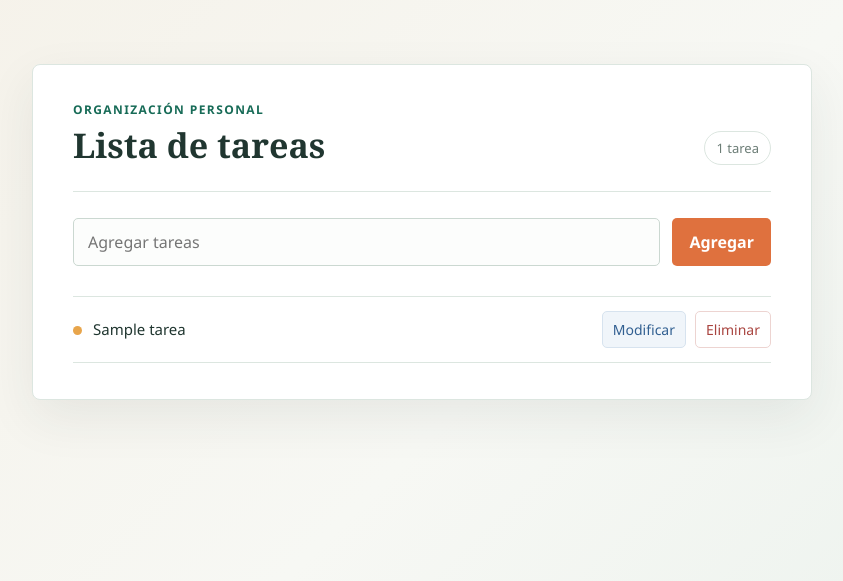
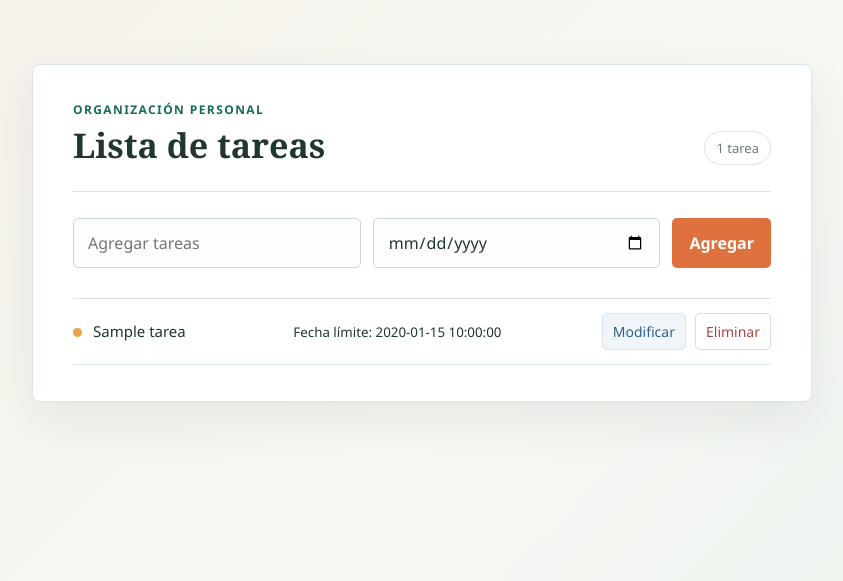
Before and after one commit to Stevensgm/mini-proyecto-tareas, a Flask app: page / in a window 1280 px wide. Shown: the top 581 px of the page, without its empty margins (218-1061 px from the left). Run offline with Flask 3, Linux system fonts and the light colour scheme; a database or web service that is not in the repository returns one stand-in record (values such as "Sample title"); some libraries are stand-ins or nearby versions.

Commit message:
feat: agregar validacion de fechas limite

```diff
--- a/app.py
+++ b/app.py
@@ -3,6 +3,7 @@ import time
 import psycopg2
 import psycopg2.extras
 from flask import Flask, render_template, request, redirect
+from datetime import date
 
 app = Flask(__name__)
 
@@ -11,6 +12,15 @@ DB_NAME = os.environ.get("DB_NAME", "tareas_db")
 DB_USER = os.environ.get("DB_USER", "tareas_user")
 DB_PASSWORD = os.environ.get("DB_PASSWORD", "tareas_pass")
 
+def validar_fecha_limite(fecha):
+    if not fecha:
+        return False
+
+    try:
+        fecha_convertida = date.fromisoformat(fecha)
+        return fecha_convertida >= date.today()
+    except ValueError:
+        return False
 
 def get_connection():
     intentos = 0
@@ -34,7 +44,7 @@ def get_connection():
 def index():
     conn = get_connection()
     cur = conn.cursor()
-    cur.execute("SELECT id, tarea FROM tareas ORDER BY id")
+    cur.execute("SELECT id, tarea, fecha_limite FROM tareas ORDER BY id")
     tareas = cur.fetchall()
     cur.close()
     conn.close()
@@ -43,12 +53,21 @@ def index():
 
 @app.route("/crear", methods=["POST"])
 def crear():
-    tarea = request.form["tarea"].strip()
+    tarea = request.form.get("tarea", "").strip()
+    fecha_limite = request.form.get("fecha_limite", "")
 
     if tarea:
+        if not validar_fecha_limite(fecha_limite):
+            return "Fecha límite inválida. Debe ser hoy o una fecha futura.", 400
+
         conn = get_connection()
         cur = conn.cursor()
-        cur.execute("INSERT INTO tareas (tarea) VALUES (%s)", (tarea,))
+
+        cur.execute(
+            "INSERT INTO tareas (tarea, fecha_limite) VALUES (%s, %s)",
+            (tarea, fecha_limite)
+        )
+
         conn.commit()
         cur.close()
         conn.close()
--- a/db/init.sql
+++ b/db/init.sql
@@ -2,8 +2,12 @@
 
 CREATE TABLE IF NOT EXISTS tareas (
     id SERIAL PRIMARY KEY,
-    tarea TEXT NOT NULL
+    tarea TEXT NOT NULL,
+    fecha_limite DATE NOT NULL DEFAULT CURRENT_DATE,
 );
+
+ALTER TABLE tareas
+ADD COLUMN IF NOT EXISTS fecha_limite DATE NOT NULL DEFAULT CURRENT_DATE;
 
 -- Registros de prueba iniciales
 INSERT INTO tareas (tarea) VALUES
--- a/templates/index.html
+++ b/templates/index.html
@@ -1,8 +1,8 @@
-<!DOCTYPE html>
+<!doctype html>
 <html lang="es">
   <head>
-    <meta charset="UTF-8">
-    <meta name="viewport" content="width=device-width, initial-scale=1.0">
+    <meta charset="UTF-8" />
+    <meta name="viewport" content="width=device-width, initial-scale=1.0" />
     <title>Lista de Tareas</title>
 
     <style>
@@ -29,7 +29,12 @@
       body {
         font-family: "Segoe UI", Tahoma, sans-serif;
         color: var(--ink);
-            background: linear-gradient(135deg, #f5f1e8 0%, #f7f8f4 52%, #e9f1ec 100%);
+        background: linear-gradient(
+          135deg,
+          #f5f1e8 0%,
+          #f7f8f4 52%,
+          #e9f1ec 100%
+        );
         min-height: 100vh;
         display: flex;
         justify-content: center;
@@ -95,7 +100,9 @@
         background: #fcfdfc;
         color: var(--ink);
         font: inherit;
-            transition: border-color 150ms ease, box-shadow 150ms ease;
+        transition:
+          border-color 150ms ease,
+          box-shadow 150ms ease;
       }
 
       input:focus {
@@ -113,7 +120,9 @@
         font: inherit;
         font-weight: 600;
         cursor: pointer;
-            transition: background 150ms ease, transform 150ms ease;
+        transition:
+          background 150ms ease,
+          transform 150ms ease;
       }
 
       button:hover {
@@ -248,18 +257,34 @@
     </style>
   </head>
   <body>
-
     <div class="contenedor">
       <header class="encabezado">
         <div>
           <p class="sobretitulo">Organización personal</p>
           <h1>Lista de tareas</h1>
         </div>
-        <span class="contador">{{ tareas|length }} {% if tareas|length == 1 %}tarea{% else %}tareas{% endif %}</span>
+        <span class="contador"
+          >{{ tareas|length }} {% if tareas|length == 1 %}tarea{% else
+          %}tareas{% endif %}</span
+        >
       </header>
 
       <form class="formulario-nueva" action="/crear" method="POST">
-        <input type="text" name="tarea" placeholder="Agregar tareas" aria-label="Nueva tarea" required>
+        <input
+          type="text"
+          name="tarea"
+          placeholder="Agregar tareas"
+          aria-label="Nueva tarea"
+          required
+        />
+
+        <input
+          type="date"
+          name="fecha_limite"
+          aria-label="Fecha límite"
+          required
+        />
+
         <button type="submit">Agregar</button>
       </form>
 
@@ -267,8 +292,15 @@
         {% for tarea in tareas %}
         <li>
           <span class="texto-tarea">{{ tarea.tarea }}</span>
+          <small>Fecha límite: {{ tarea.fecha_limite }}</small>
           <div class="acciones">
-                <a class="editar-link" href="/editar/{{ tarea.id }}" target="_blank" rel="noopener">Modificar</a>
+            <a
+              class="editar-link"
+              href="/editar/{{ tarea.id }}"
+              target="_blank"
+              rel="noopener"
+              >Modificar</a
+            >
             <a class="eliminar" href="/eliminar/{{ tarea.id }}">Eliminar</a>
           </div>
         </li>
@@ -276,8 +308,6 @@
         <li class="vacio">Todavía no hay tareas. Agrega la primera arriba.</li>
         {% endfor %}
       </ul>
-
     </div>
-
   </body>
 </html>
```
Also changed, not shown: tests/conftest.py (+16 -4 lines), tests/test_crud.py (+43 -5 lines), tests/test_integracion.py (+18 -3 lines), 1 other file. Lines whose indentation alone changed are shown as unchanged.
